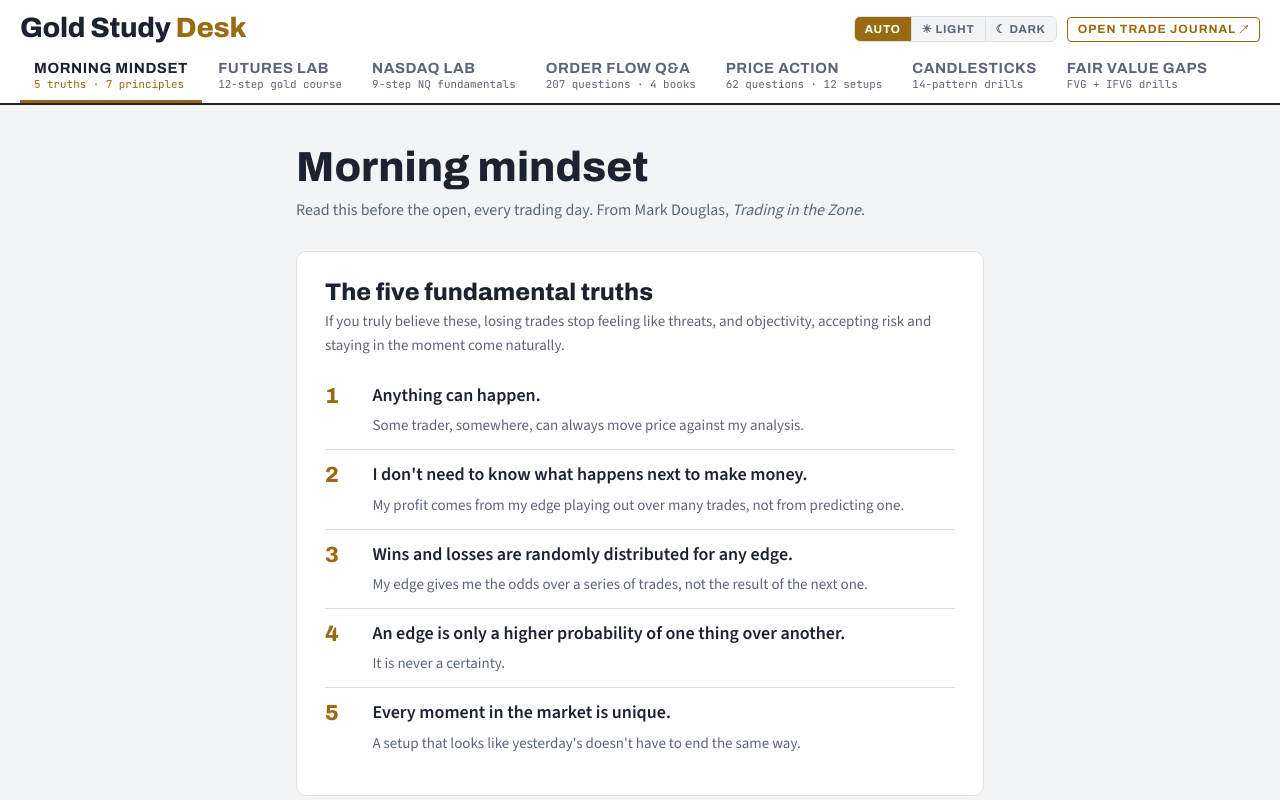
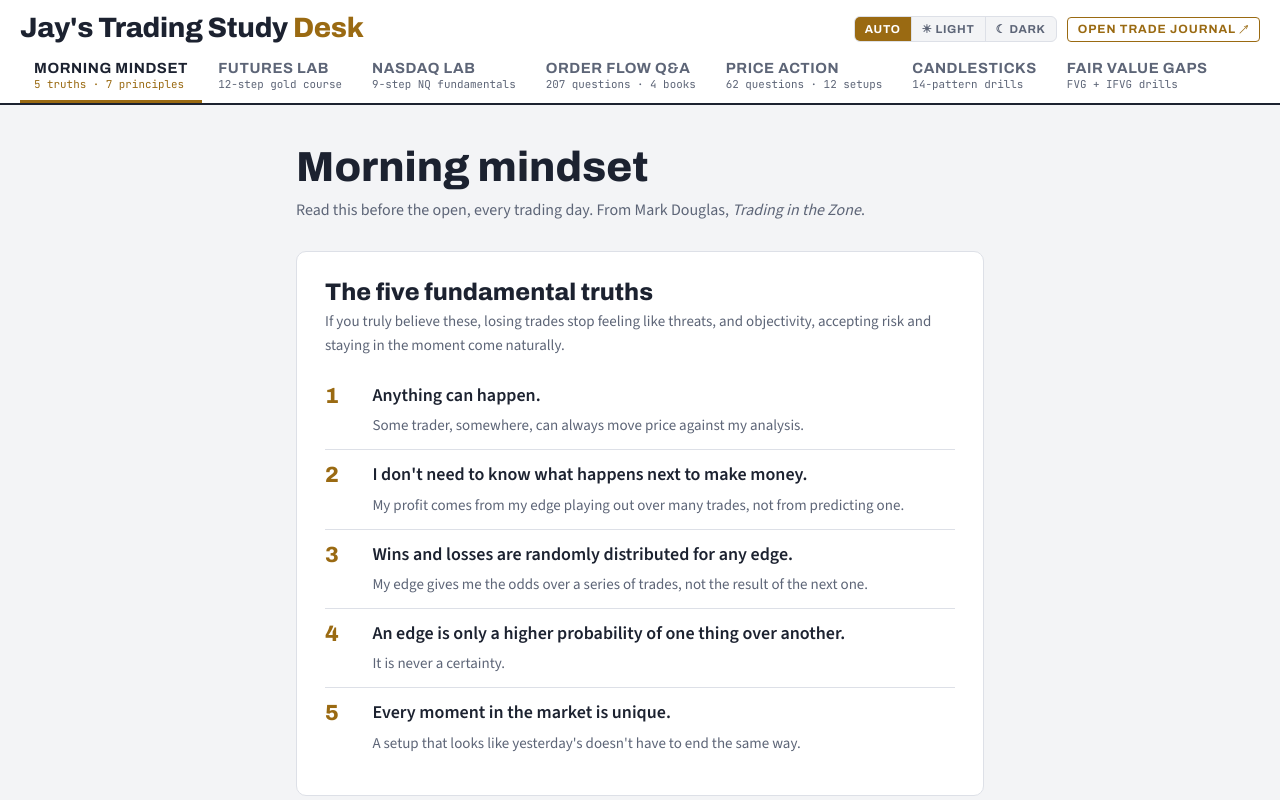
Before and after one commit to josephbiaka/gold-study-desk, a plain HTML site: page index.html in a window 1280 px wide. Drawn offline with nearby package versions, Linux system fonts and the light colour scheme.

Commit message:
Rename to Jay's Trading Study Desk
Co-Authored-By: Claude Opus 5.5 <noreply@anthropic.com>
Claude-Session: https://claude.ai/code/session_01BaSj83MwFZRh8zeoF8urm5

```diff
--- a/index.html
+++ b/index.html
@@ -1,5 +1,5 @@
 <!doctype html><html lang="en"><head><meta charset="utf-8"><meta name="viewport" content="width=device-width,initial-scale=1,viewport-fit=cover"><style>:root{padding-top:env(safe-area-inset-top,0px);padding-bottom:env(safe-area-inset-bottom,0px)}body{margin:0;font:14px system-ui,sans-serif}img{max-width:100%}[hidden]{display:none!important}</style></head><body>
-<title>Gold Study Desk</title>
+<title>Jay's Trading Study Desk</title>
 <meta name="claude:viewport-fit-sides" content="cover">
 <link rel="stylesheet" href="https://fonts.googleapis.com/css2?family=Archivo:wdth,wght@75..100,500..800&family=Source+Sans+3:wght@400;600&family=JetBrains+Mono:wght@400;600&display=swap">
 <style>
@@ -44,7 +44,7 @@ iframe{position:absolute;inset:0;width:100%;height:100%;border:0;background:var(
 
 <header class="top">
   <div class="bar">
-    <h1>Gold Study <span>Desk</span></h1>
+    <h1>Jay's Trading Study <span>Desk</span></h1>
     <div class="right">
       <div class="theme" role="group" aria-label="Colour theme"><button type="button" data-t="auto" title="Follow your device">Auto</button><button type="button" data-t="light">☀ Light</button><button type="button" data-t="dark">☾ Dark</button></div>
       <a class="journal" href="https://claude.ai/artifact/WEjirwAhNuh47wHh6mFVWE" target="_blank" rel="noopener">Open trade journal ↗</a>
```
Also changed, not shown: 1 other file.
